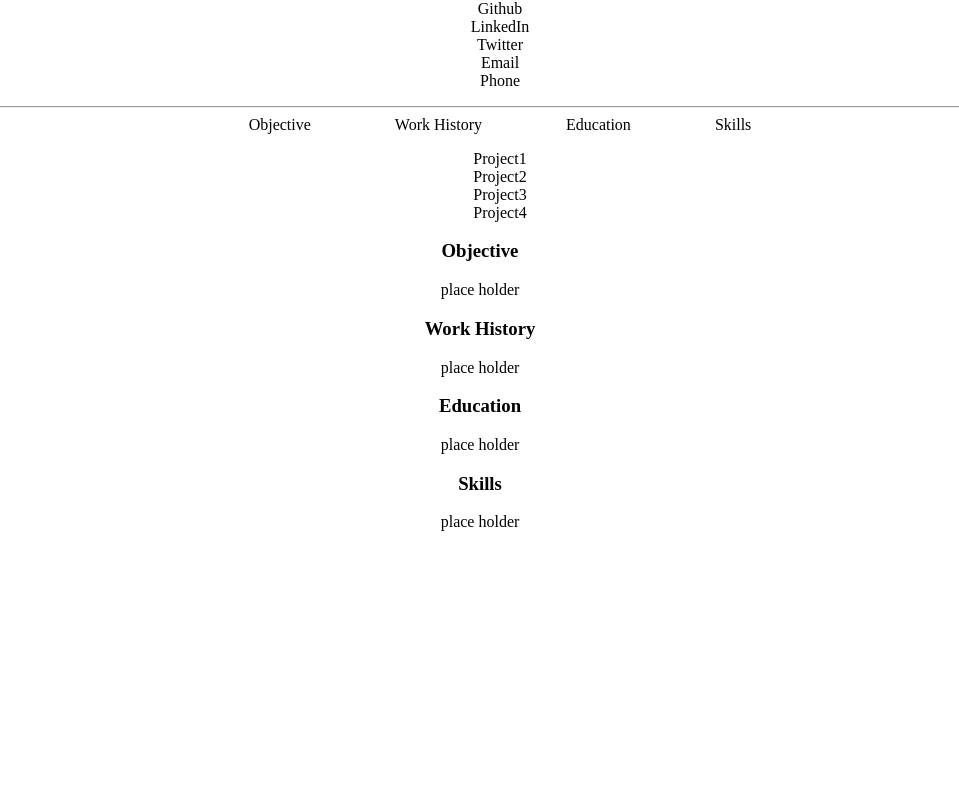
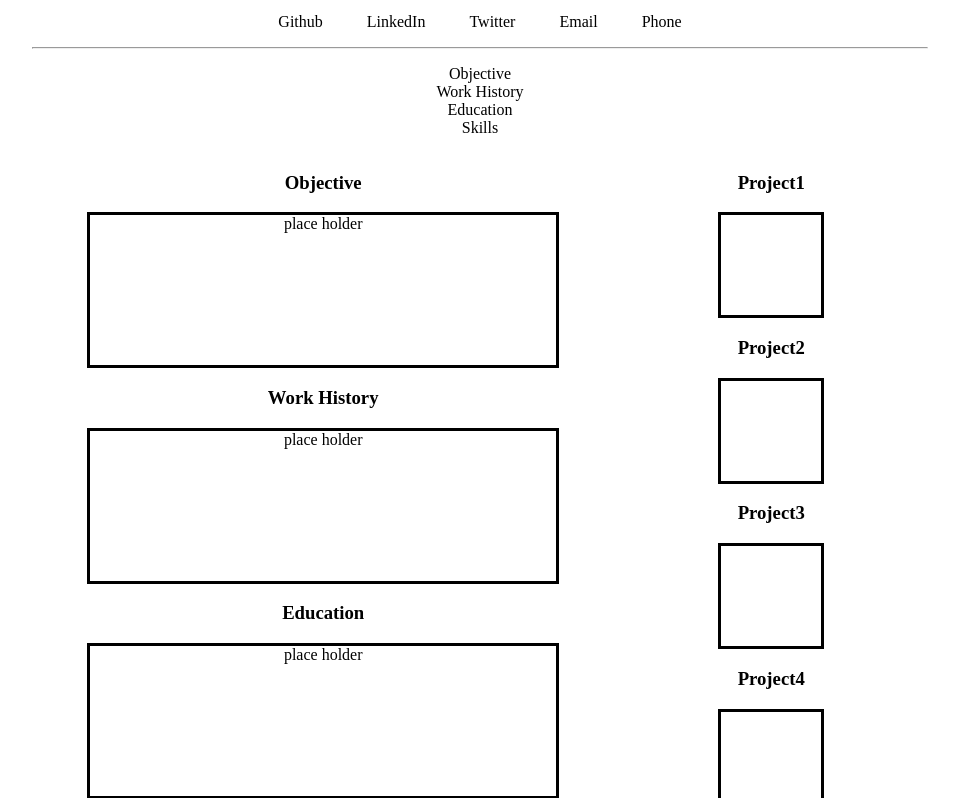
Before and after one commit to tanyaweaver/Portfolio, a plain HTML site: page index.html in a window 1280 px wide. Shown: the part 114-912 px from the top of the page, without its empty margins (160-1119 px from the left). Before the commit the page ends 800 px from the top, so only its background shows below. Drawn offline with Linux system fonts and the light colour scheme.

Commit message:
basic content/stracture of the web-page

```diff
--- a/CSS/base.css
+++ b/CSS/base.css
@@ -1,7 +1,10 @@
 body {
   text-align: center;
+  width: 70%;
+  margin: 0 auto;
 }
 
 ul {
+  padding: 0px;
   list-style-type: none;
 }
--- a/CSS/modules.css
+++ b/CSS/modules.css
@@ -1,15 +1,31 @@
-.nav ul {
-  display: none;
+.social-media li{
+  display: inline;
 }
 
 .nav li {
-  margin: 40px;
+  margin: 20px;
+  display:block;
 }
+
+.resume p {
+  width:80%;
+  border-style: solid;
+  height: 150px;
+  margin: 0 auto;
+}
+
+.project-placeholder {
+  width: 100px;
+  height:100px;
+  border-style: solid;
+  margin: 0 auto;
+}
+
+.title {
+  text-align: center;
+}
+
 @media (min-width: 640px) {
-  .nav ul {
-    display: inline;
-  }
-
   .nav {
     text-align: center;
   }
@@ -17,3 +33,18 @@
   .nav li {
     display:inline;
   }
+
+  .projects {
+    float: right;
+    width: 35%
+  }
+
+  .resume {
+    float: left;
+    width: 65%;
+  }
+
+  .social-media li{
+    margin: 20px;
+  }
+}
--- a/index.html
+++ b/index.html
@@ -9,9 +9,12 @@
 </head>
 <body>
   <header>
-    <section>
+
+      <div class="title">
         <h1>Tatiana Weaver</h1>
         <h2>Software Developer</h2>
+      </div>
+
     <div class="social-media">
       <ul>
         <li>Github</li>
@@ -21,11 +24,10 @@
         <li>Phone</li>
       </ul>
     </div>
-      </section>
     <hr/>
 
       <div class="nav">
-        <div class="icon-menu">
+        <!-- <div class="icon-menu"> -->
         </div>
         <ul>
           <li>Objective</li>
@@ -37,14 +39,6 @@
     </header>
 
     <main>
-      <div class="projects">
-        <ul>
-          <li>Project1</li>
-          <li>Project2</li>
-          <li>Project3</li>
-          <li>Project4</li>
-        </ul>
-      </div>
 
       <div class="resume">
 
@@ -69,9 +63,21 @@
         </div>
 
       </div>
+
+      <div class="projects">
+          <h3>Project1</h3>
+          <div class="project-placeholder"></div>
+          <h3>Project2</h3>
+          <div class="project-placeholder"></div>
+          <h3>Project3</h3>
+          <div class="project-placeholder"></div>
+          <h3>Project4</h3>
+          <div class="project-placeholder"></div>
+      </div>
     </main>
 
-    <footer></footer>
+    <footer>
+    </footer>
   </body>
 
 </html>
```
Lines whose indentation alone changed are shown as unchanged.
